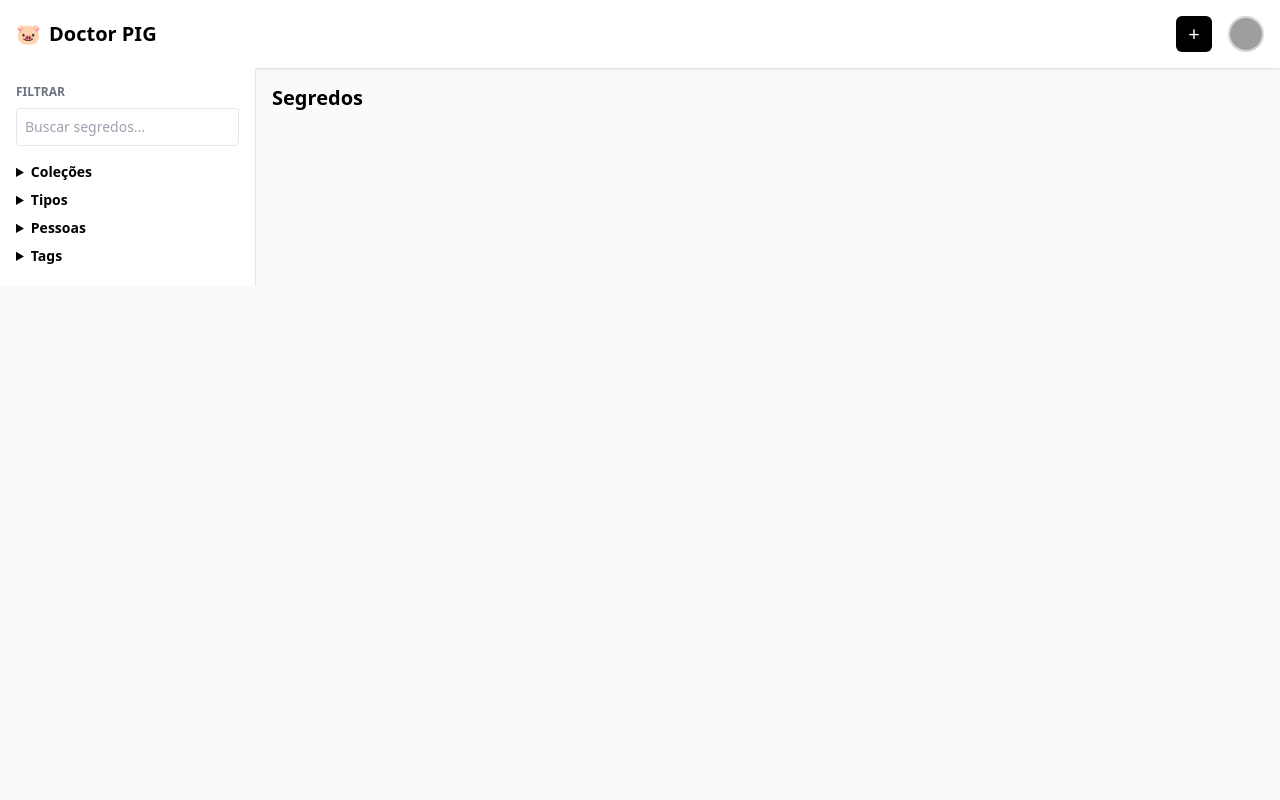
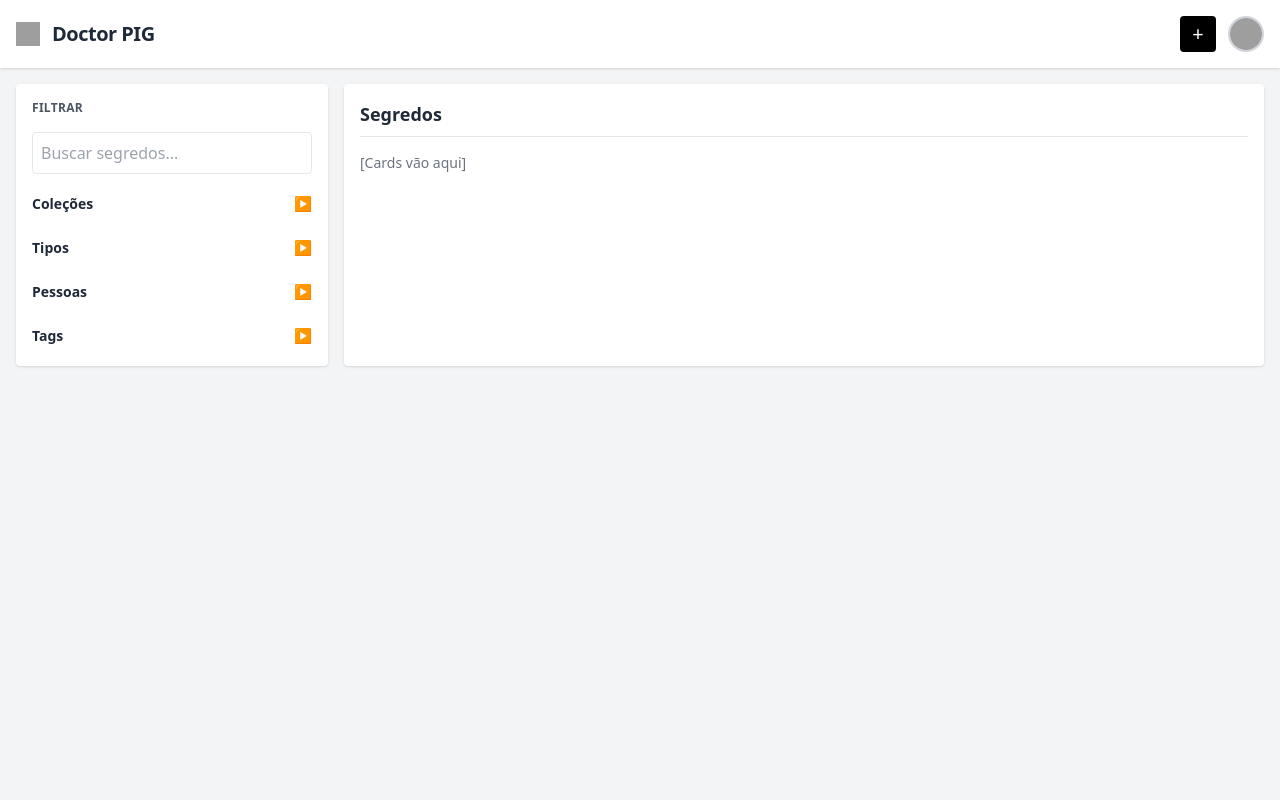
Before and after one commit to venturas/pig, a Flask app: page /dashboard in a window 1280 px wide. Run offline with Flask 3, Linux system fonts and the light colour scheme; the visitor is signed in with stand-in values (Sample User, id 1); some libraries are stand-ins or nearby versions; grey boxes are pictures that could not be loaded.

Commit message:
Update dashboard.html

```diff
--- a/app/templates/dashboard.html
+++ b/app/templates/dashboard.html
@@ -1,19 +1,32 @@
 
 <!DOCTYPE html>
-<html lang="en">
+<html lang="pt-br">
 <head>
   <meta charset="UTF-8" />
+  <title>Doctor PIG - Dashboard</title>
   <meta name="viewport" content="width=device-width, initial-scale=1.0" />
-  <title>Doctor PIG</title>
   <script src="https://cdn.tailwindcss.com"></script>
+  <style>
+    summary::-webkit-details-marker, summary::marker { display: none !important; }
+    summary { list-style: none; appearance: none; }
+    summary::after {
+      content: "▶";
+      float: right;
+      font-size: 0.9rem;
+      color: #333;
+      transition: transform 0.2s ease;
+    }
+    details[open] summary::after { transform: rotate(90deg); }
+  </style>
 </head>
-<body class="bg-gray-50">
-  <header class="flex justify-between items-center p-4 bg-white shadow">
-    <h1 class="text-xl font-bold flex items-center gap-2">
-      <span>🐷</span> Doctor PIG
-    </h1>
-    <div class="flex gap-4 items-center">
-      <button class="bg-black text-white w-9 h-9 rounded-md flex items-center justify-center text-xl">+</button>
+<body class="bg-gray-100 min-h-screen text-gray-800 font-sans">
+<header class="bg-white shadow p-4 flex justify-between items-center">
+  <div class="flex items-center gap-3">
+    <img src="https://em-content.zobj.net/thumbs/120/microsoft/319/pig-face_1f437.png" class="w-6 h-6" alt="pig" />
+    <h1 class="text-xl font-bold tracking-tight">Doctor PIG</h1>
+  </div>
+  <div class="flex items-center gap-3">
+    <button title="Novo" class="w-9 h-9 bg-black text-white text-xl rounded flex items-center justify-center hover:bg-gray-800">+</button>
     <div class="relative group">
       <div class="w-9 h-9 rounded-full overflow-hidden border-2 border-gray-300 cursor-pointer">
         <img src="https://randomuser.me/api/portraits/men/1.jpg" class="w-full h-full object-cover" />
@@ -24,49 +37,43 @@
     </div>
   </div>
 </header>
-  <main class="flex">
-    <aside class="w-64 bg-white border-r p-4 text-sm">
-      <h2 class="text-xs font-bold text-gray-500 mb-2">FILTRAR</h2>
-      <input type="text" placeholder="Buscar segredos..." class="w-full border rounded p-2 mb-4 text-sm" />
+<div class="flex flex-1 flex-col lg:flex-row p-4 gap-4">
+  <aside class="w-full lg:w-1/4 bg-white rounded shadow p-4 space-y-4">
+    <h2 class="text-xs uppercase tracking-wide text-gray-600 font-semibold">Filtrar</h2>
+    <input type="text" placeholder="Buscar segredos..." class="w-full p-2 border rounded" />
     <details>
-        <summary class="cursor-pointer font-bold mb-1">Coleções</summary>
-        <ul class="ml-4 text-gray-700">
-          <li>Pessoal</li>
-          <li>Trabalho</li>
-          <li>Outros</li>
+      <summary class="text-sm font-bold py-1">Coleções</summary>
+      <ul class="pl-3 text-sm text-gray-700">
+        <li>Pessoal</li><li>Trabalho</li><li>Outros</li>
       </ul>
     </details>
     <details>
-        <summary class="cursor-pointer font-bold my-1">Tipos</summary>
-        <ul class="ml-4 text-gray-700">
-          <li>Login</li>
-          <li>API</li>
-          <li>Banco</li>
+      <summary class="text-sm font-bold py-1">Tipos</summary>
+      <ul class="pl-3 text-sm text-gray-700">
+        <li>Login</li><li>API</li><li>Banco</li>
       </ul>
     </details>
     <details>
-        <summary class="cursor-pointer font-bold my-1">Pessoas</summary>
-        <ul class="ml-4 text-gray-700">
-          <li>João</li>
-          <li>Maria</li>
-          <li>Equipe TI</li>
+      <summary class="text-sm font-bold py-1">Pessoas</summary>
+      <ul class="pl-3 text-sm text-gray-700">
+        <li>João</li><li>Maria</li><li>Equipe TI</li>
       </ul>
     </details>
     <details>
-        <summary class="cursor-pointer font-bold my-1">Tags</summary>
-        <div class="flex flex-wrap gap-1 mt-2">
-          <span class="px-2 py-1 text-xs bg-green-100 text-green-800 rounded">email</span>
-          <span class="px-2 py-1 text-xs bg-red-100 text-red-800 rounded">financeiro</span>
-          <span class="px-2 py-1 text-xs bg-yellow-100 text-yellow-800 rounded">devops</span>
-          <span class="px-2 py-1 text-xs bg-indigo-100 text-indigo-800 rounded">wifi</span>
-          <span class="px-2 py-1 text-xs bg-blue-100 text-blue-800 rounded">cloud</span>
+      <summary class="text-sm font-bold py-1">Tags</summary>
+      <div class="flex flex-wrap gap-2 mt-1 pl-1">
+        <span class="bg-green-100 text-green-800 text-xs px-2 py-1 rounded">email</span>
+        <span class="bg-red-100 text-red-800 text-xs px-2 py-1 rounded">financeiro</span>
+        <span class="bg-yellow-100 text-yellow-800 text-xs px-2 py-1 rounded">devops</span>
+        <span class="bg-purple-100 text-purple-800 text-xs px-2 py-1 rounded">wifi</span>
+        <span class="bg-blue-100 text-blue-800 text-xs px-2 py-1 rounded">cloud</span>
       </div>
     </details>
   </aside>
-    <section class="flex-1 p-4">
-      <h2 class="text-xl font-semibold mb-4">Segredos</h2>
-      <!-- Cards de segredo aqui -->
-    </section>
+  <main class="flex-1 bg-white rounded shadow p-4">
+    <h2 class="text-lg font-semibold border-b pb-2 mb-4">Segredos</h2>
+    <p class="text-sm text-gray-500">[Cards vão aqui]</p>
   </main>
+</div>
 </body>
 </html>
```
Lines whose indentation alone changed are shown as unchanged.
